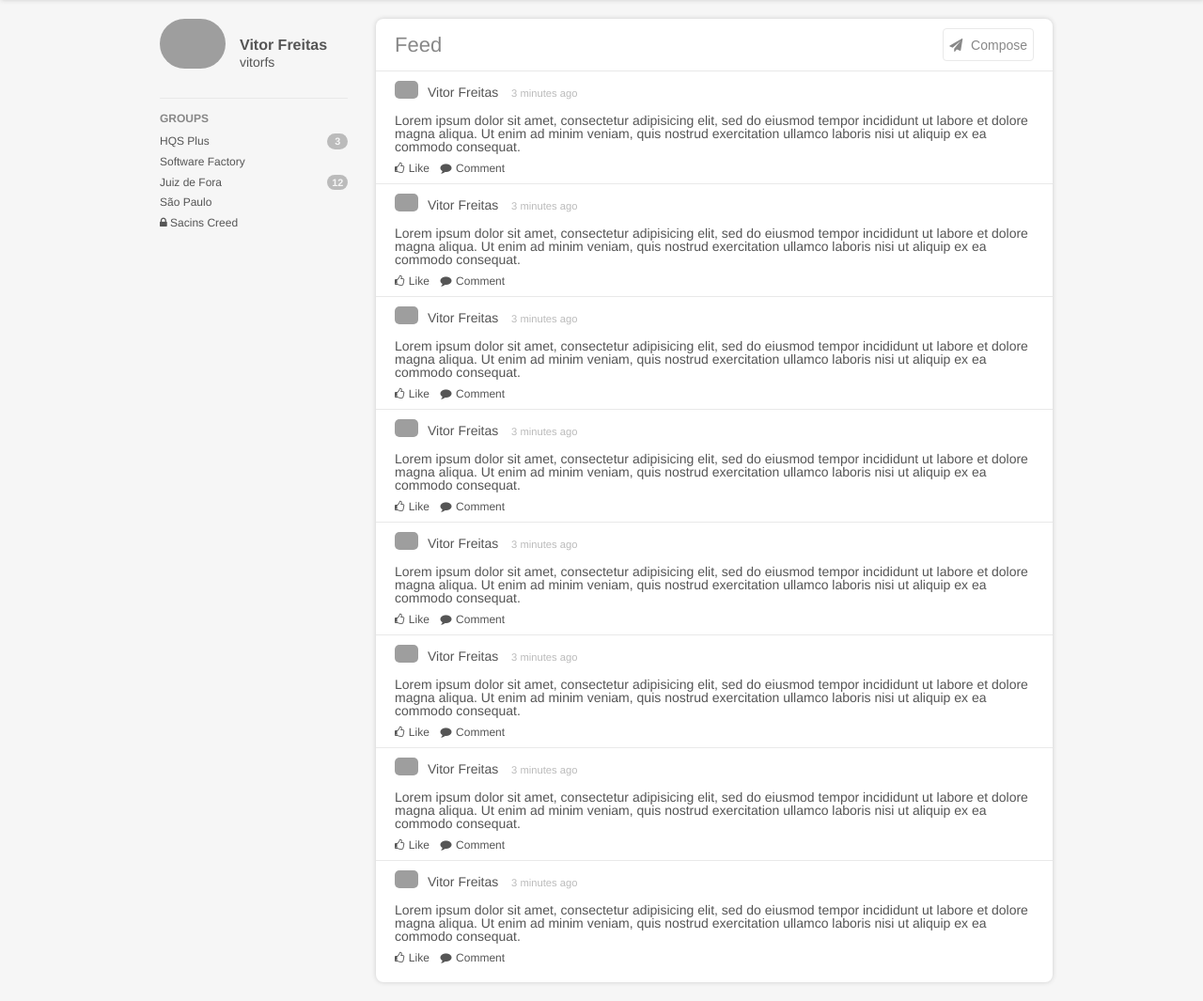
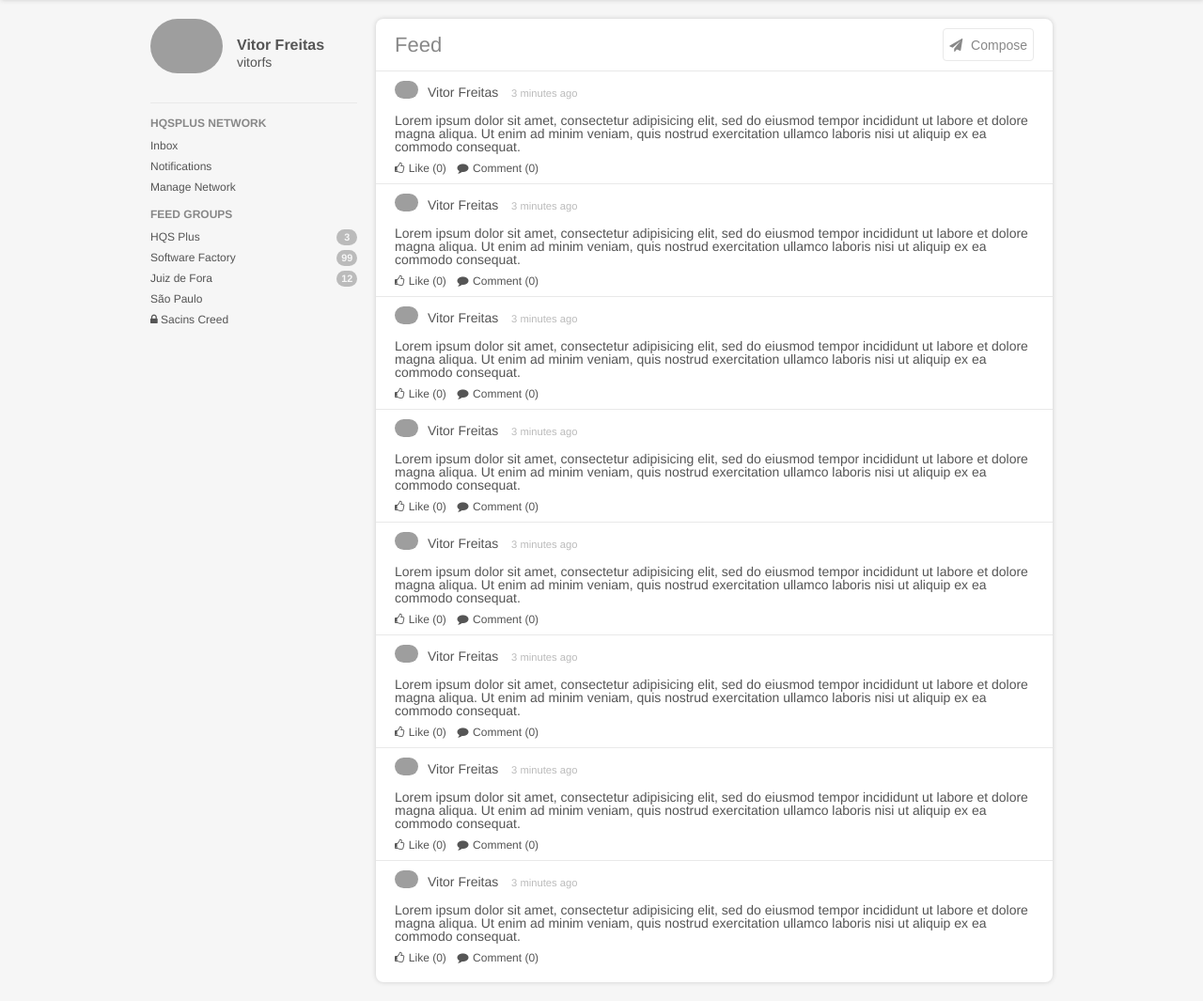
Before and after one commit to vitorfs/bootcamp2, a Django app: page / in a window 1280 px wide. Shown: the part 40-1105 px from the top of the page at 94% size. Run offline with Django 3.2, Linux system fonts and the light colour scheme; grey boxes are pictures that could not be loaded.

Commit message:
removing padding from left menu. add fixed menu for context menu

```diff
--- a/woid/core/templates/core/home.html
+++ b/woid/core/templates/core/home.html
@@ -1,7 +1,7 @@
 {% extends 'base.html' %}
 
 {% block contextmenu %}
-	<h2>Groups</h2>
+	<h2>Feed Groups</h2>
 	<ul>
 		<li>
 			<a href="">
@@ -9,7 +9,12 @@
 				<span class="notifications">3</span>
 			</a>
 		</li>
-		<li><a href="">Software Factory</a></li>
+		<li>
+			<a href="">
+				Software Factory
+				<span class="notifications">99</span>
+			</a>
+		</li>
 		<li>
 			<a href="">
 				Juiz de Fora
@@ -55,11 +60,11 @@
 				<div class="interaction">
 					<a href="">
 						<span class="fa fa-thumbs-o-up"></span>
-						Like
+						Like (0)
 					</a>
 					<a href="">
 						<span class="fa fa-comment"></span>
-						Comment
+						Comment (0)
 					</a>
 				</div>
 				<div class="comments"></div>
@@ -81,11 +86,11 @@
 				<div class="interaction">
 					<a href="">
 						<span class="fa fa-thumbs-o-up"></span>
-						Like
+						Like (0)
 					</a>
 					<a href="">
 						<span class="fa fa-comment"></span>
-						Comment
+						Comment (0)
 					</a>
 				</div>
 				<div class="comments"></div>
@@ -107,11 +112,11 @@
 				<div class="interaction">
 					<a href="">
 						<span class="fa fa-thumbs-o-up"></span>
-						Like
+						Like (0)
 					</a>
 					<a href="">
 						<span class="fa fa-comment"></span>
-						Comment
+						Comment (0)
 					</a>
 				</div>
 				<div class="comments"></div>
@@ -133,11 +138,11 @@
 				<div class="interaction">
 					<a href="">
 						<span class="fa fa-thumbs-o-up"></span>
-						Like
+						Like (0)
 					</a>
 					<a href="">
 						<span class="fa fa-comment"></span>
-						Comment
+						Comment (0)
 					</a>
 				</div>
 				<div class="comments"></div>
@@ -159,11 +164,11 @@
 				<div class="interaction">
 					<a href="">
 						<span class="fa fa-thumbs-o-up"></span>
-						Like
+						Like (0)
 					</a>
 					<a href="">
 						<span class="fa fa-comment"></span>
-						Comment
+						Comment (0)
 					</a>
 				</div>
 				<div class="comments"></div>
@@ -185,11 +190,11 @@
 				<div class="interaction">
 					<a href="">
 						<span class="fa fa-thumbs-o-up"></span>
-						Like
+						Like (0)
 					</a>
 					<a href="">
 						<span class="fa fa-comment"></span>
-						Comment
+						Comment (0)
 					</a>
 				</div>
 				<div class="comments"></div>
@@ -211,11 +216,11 @@
 				<div class="interaction">
 					<a href="">
 						<span class="fa fa-thumbs-o-up"></span>
-						Like
+						Like (0)
 					</a>
 					<a href="">
 						<span class="fa fa-comment"></span>
-						Comment
+						Comment (0)
 					</a>
 				</div>
 				<div class="comments"></div>
@@ -237,11 +242,11 @@
 				<div class="interaction">
 					<a href="">
 						<span class="fa fa-thumbs-o-up"></span>
-						Like
+						Like (0)
 					</a>
 					<a href="">
 						<span class="fa fa-comment"></span>
-						Comment
+						Comment (0)
 					</a>
 				</div>
 				<div class="comments"></div>
--- a/woid/static/css/base.css
+++ b/woid/static/css/base.css
@@ -84,15 +84,16 @@ main {
 }
 
 .left-menu {
-  width: 220px;
+  width: 230px;
   float: left;
   position: fixed;
-  padding: 0 10px;
+  padding-right: 10px;
 }
 
 .profile {
   border-bottom: 1px solid #e9e9e9;
-  height: 85px
+  height: 90px;
+  margin-bottom: 10px;
 }
 
 .profile .picture {
@@ -233,7 +234,7 @@ main {
 
 .stream .post h3 img {
   width: 25px;
-  border-radius: 5px;
+  border-radius: 50px;
   float: left;
 }
 
--- a/woid/templates/base.html
+++ b/woid/templates/base.html
@@ -51,6 +51,12 @@
           </div>
         </div>
         <div class="context-menu">
+          <h2>HQSPlus Network</h2>
+          <ul>
+            <li><a href="">Inbox</a></li>
+            <li><a href="">Notifications</a></li>
+            <li><a href="">Manage Network</a></li>
+          </ul>
           {% block contextmenu %}
           {% endblock contextmenu %}
         </div>
```
